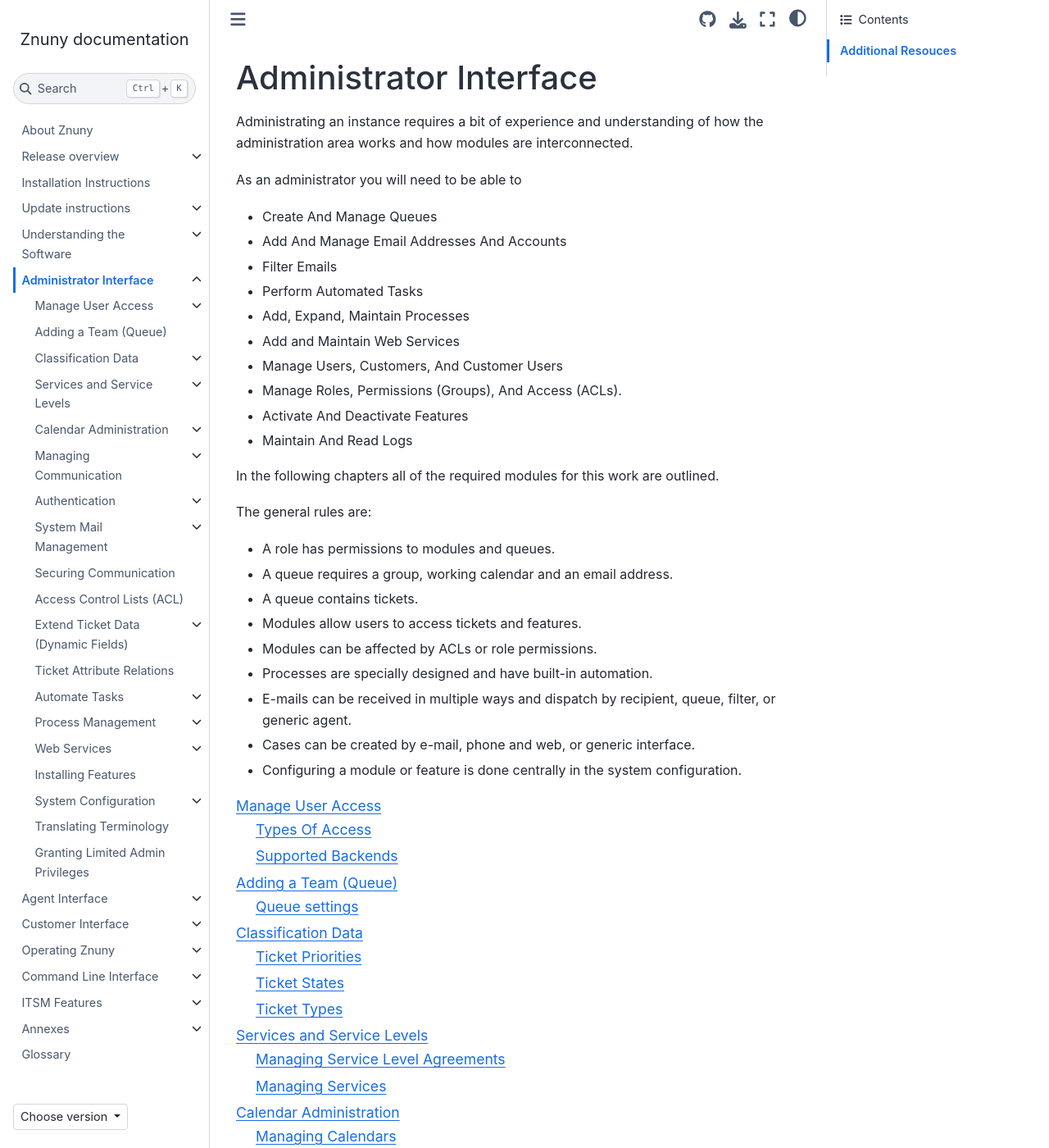
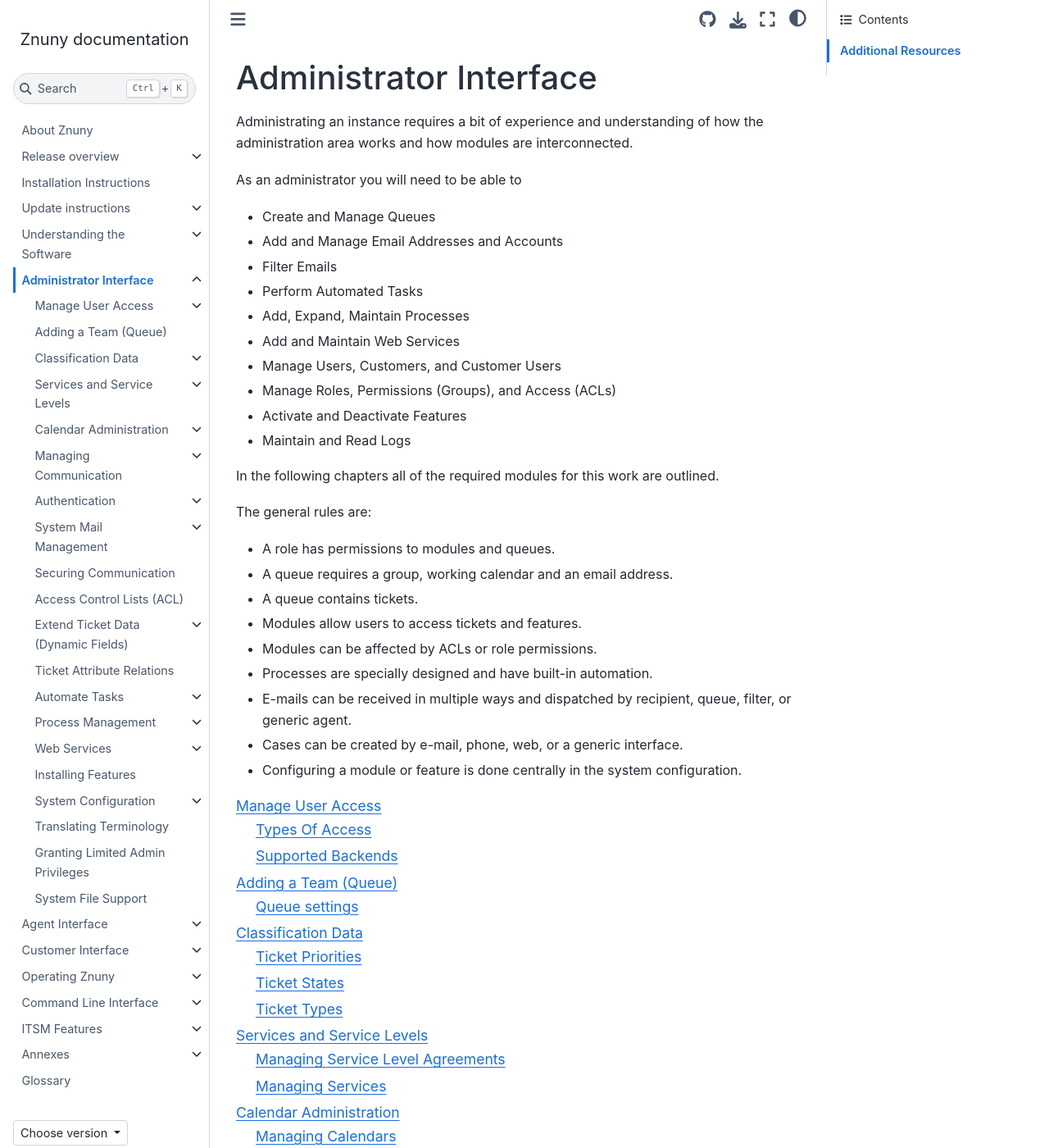
Before and after one commit to znuny/manual, a Sphinx documentation site: the page built from source/admin/index.rst, in a window 1280 px wide and 1400 px high. Shown: the whole window at 82% size. Built offline with Sphinx 7.4.7 and the Sphinx Book theme 1.1.4, drawn with Linux system fonts in a browser that asks for light colours; some of the changed text lies outside the part shown.

Commit message:
Add System File Support chapter under Administrator Interface

```diff
--- a/source/admin/index.rst
+++ b/source/admin/index.rst
@@ -9,16 +9,16 @@
 
 As an administrator you will need to be able to
 
-* Create And Manage Queues
-* Add And Manage Email Addresses And Accounts
+* Create and Manage Queues
+* Add and Manage Email Addresses and Accounts
 * Filter Emails
 * Perform Automated Tasks
 * Add, Expand, Maintain Processes
 * Add and Maintain Web Services
-* Manage Users, Customers, And Customer Users
-* Manage Roles, Permissions (Groups), And Access (ACLs).
-* Activate And Deactivate Features
-* Maintain And Read Logs
+* Manage Users, Customers, and Customer Users
+* Manage Roles, Permissions (Groups), and Access (ACLs)
+* Activate and Deactivate Features
+* Maintain and Read Logs
 
 In the following chapters all of the required modules for this work are outlined.
 
@@ -30,8 +30,8 @@
 * Modules allow users to access tickets and features.
 * Modules can be affected by ACLs or role permissions.
 * Processes are specially designed and have built-in automation.
-* E-mails can be received in multiple ways and dispatch by recipient, queue, filter, or generic agent.
-* Cases can be created by e-mail, phone and web, or generic interface.
+* E-mails can be received in multiple ways and dispatched by recipient, queue, filter, or generic agent.
+* Cases can be created by e-mail, phone, web, or a generic interface.
 * Configuring a module or feature is done centrally in the system configuration.
 
 
@@ -57,8 +57,8 @@
    systemconfiguration/index
    translation/index
 
-Additional Resouces
-*******************
+Additional Resources
+********************
 
 Here's additional information and chapters regarding administering your system, including some small use cases.
 
```
Also changed, not shown: other parts of source/admin/index.rst (+1 -0 lines), source/admin/systemfiles/index.rst (added, +150 -0 lines), source/admin/systemfiles/images/systemfiles_detail.jpg (added), source/admin/systemfiles/images/systemfiles_overview.jpg (added).
